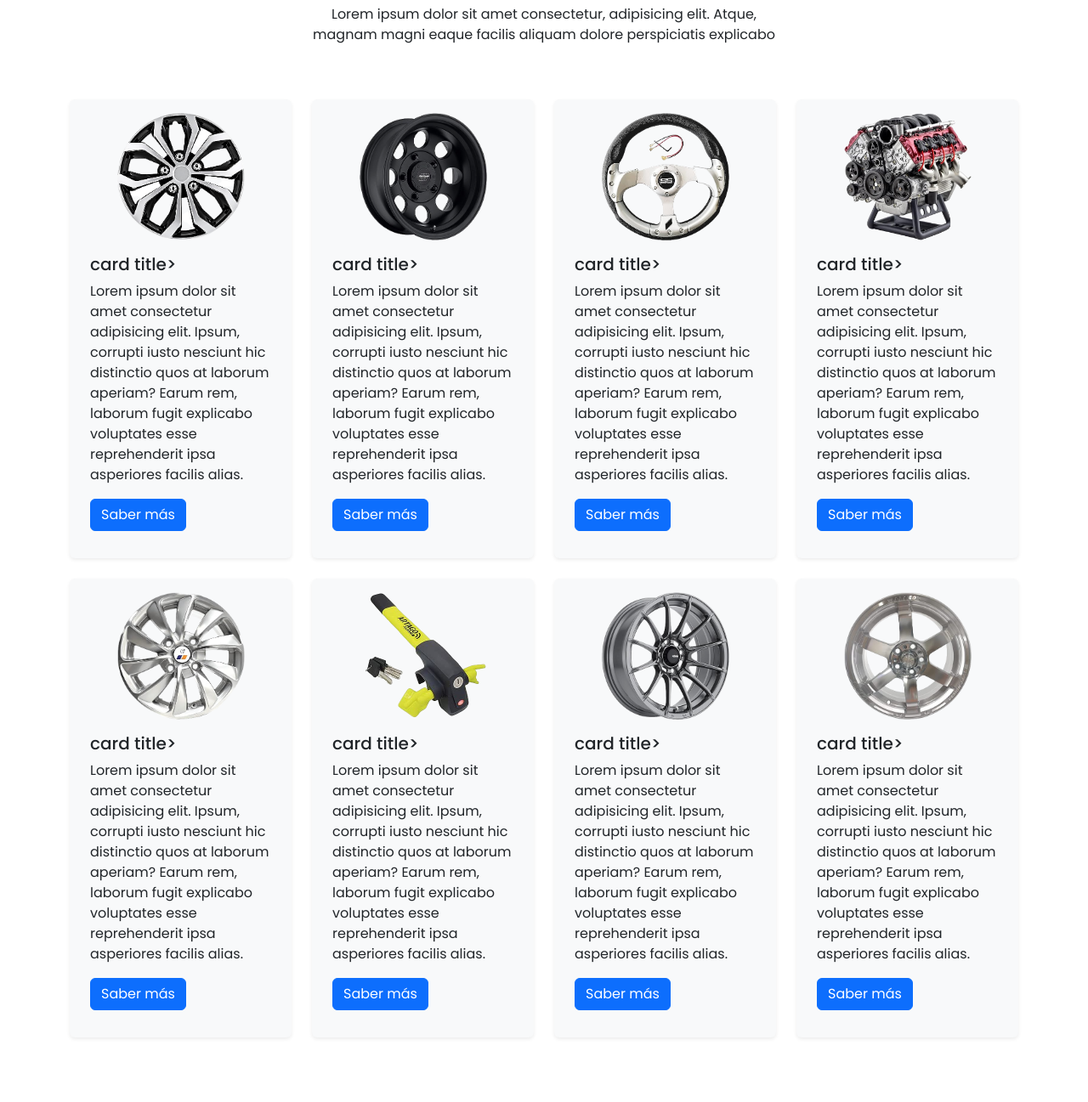
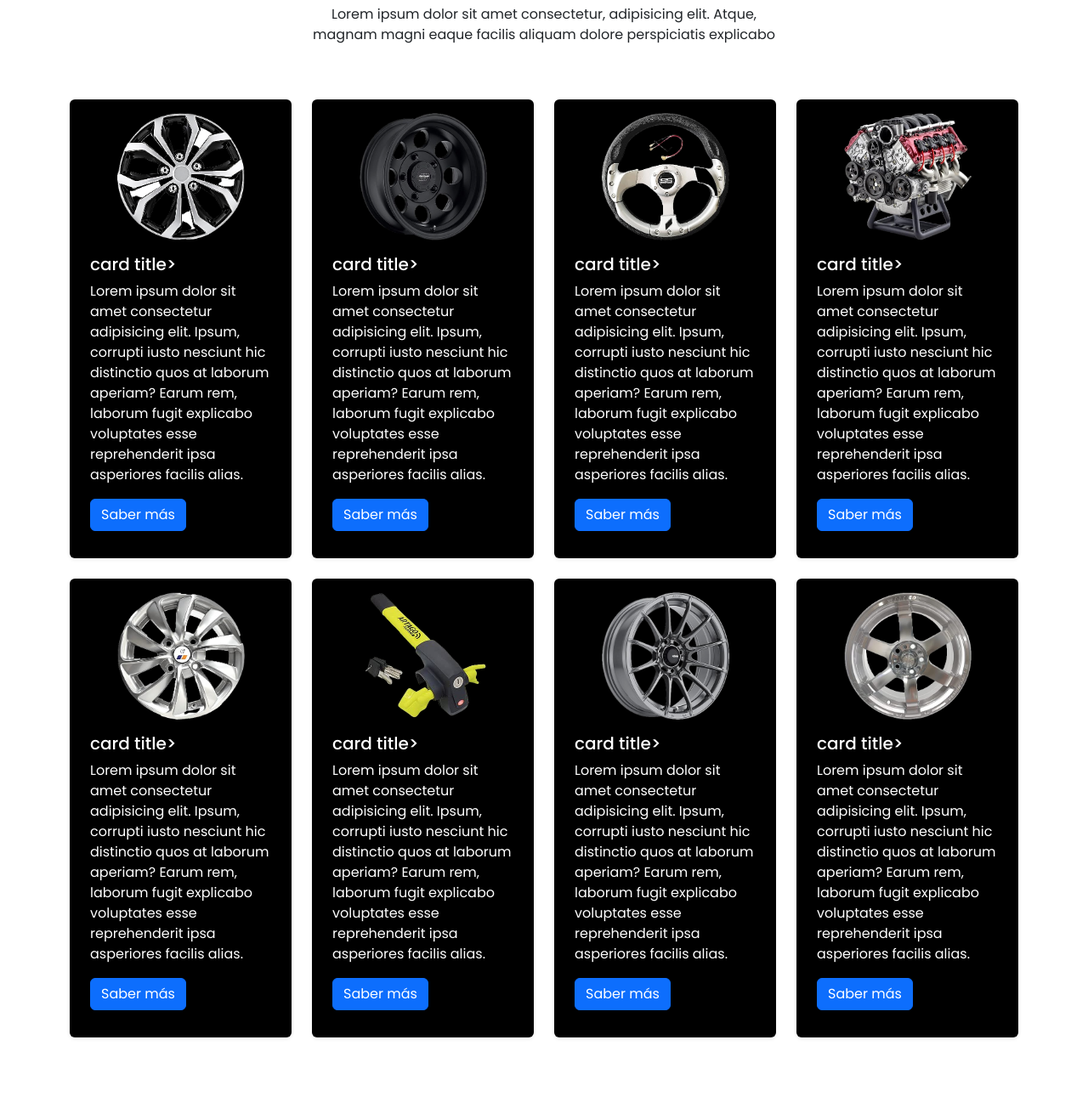
Before and after one commit to imaalcocer/proyecto-final, a plain HTML site: page index.html in a window 1280 px wide. Shown: the part 1343-2640 px from the top of the page at 85% size. Drawn offline with nearby package versions, Linux system fonts and the light colour scheme.

Commit message:
Add files via upload

```diff
--- a/index.html
+++ b/index.html
@@ -200,6 +200,9 @@
 </section>
 
 
+
+
+
 <section class="product" id="Productos">
          <div class="container">
             <div class="row">
@@ -214,12 +217,12 @@
             </div>
             <div class="row">
                 <div class="col-12 col-md-12 col-lg-3">
-                 <div class="card bg-light shadow-sm border-0 px-2 py-3 mb-4">
+                 <div class="card bg-light shadow-sm border-0 px-2 py-3 mb-4 bg-black">
                    <div class="text-center">
                         <img src="imagenes/pr1.png" alt="">
                     </div>
-                    <div class="card-body">
-                         <h5 class="card-title">card title></h5>
+                     <div class="card-body text-white">
+                         <h5 class="card-title text-white">card title></h5>
                          <p>
                             Lorem ipsum dolor sit amet consectetur adipisicing elit.
                             Ipsum, corrupti iusto nesciunt hic distinctio quos at laborum aperiam? Earum rem,
@@ -232,12 +235,12 @@
                 </div>
 
                 <div class="col-12 col-md-12 col-lg-3">
-                    <div class="card bg-light shadow-sm border-0 px-2 py-3 mb-4">
+                    <div class="card bg-light shadow-sm border-0 px-2 py-3 mb-4 bg-black">
                       <div class="text-center">
                            <img src="imagenes/pr2.png" alt="">
                        </div>
-                       <div class="card-body">
-                            <h5 class="card-title">card title></h5>
+                       <div class="card-body text-white">
+                            <h5 class="card-title text-white">card title></h5>
                             <p>
                                Lorem ipsum dolor sit amet consectetur adipisicing elit.
                                Ipsum, corrupti iusto nesciunt hic distinctio quos at laborum aperiam? Earum rem,
@@ -250,12 +253,12 @@
                    </div>
 
                    <div class="col-12 col-md-12 col-lg-3">
-                    <div class="card bg-light shadow-sm border-0 px-2 py-3 mb-4">
+                    <div class="card bg-light shadow-sm border-0 px-2 py-3 mb-4 bg-black">
                       <div class="text-center">
                            <img src="imagenes/pr3.png" alt="">
                        </div>
-                       <div class="card-body">
-                            <h5 class="card-title">card title></h5>
+                       <div class="card-body text-white">
+                            <h5 class="card-title text-white">card title></h5>
                             <p>
                                Lorem ipsum dolor sit amet consectetur adipisicing elit.
                                Ipsum, corrupti iusto nesciunt hic distinctio quos at laborum aperiam? Earum rem,
@@ -268,12 +271,12 @@
                    </div>
 
                    <div class="col-12 col-md-12 col-lg-3">
-                    <div class="card bg-light shadow-sm border-0 px-2 py-3 mb-4">
+                    <div class="card bg-light shadow-sm border-0 px-2 py-3 mb-4 bg-black">
                       <div class="text-center">
                            <img src="imagenes/pr4.png" alt="">
                        </div>
-                       <div class="card-body">
-                            <h5 class="card-title">card title></h5>
+                       <div class="card-body text-white">
+                            <h5 class="card-title text-white">card title></h5>
                             <p>
                                Lorem ipsum dolor sit amet consectetur adipisicing elit.
                                Ipsum, corrupti iusto nesciunt hic distinctio quos at laborum aperiam? Earum rem,
@@ -286,12 +289,12 @@
                    </div>
 
                    <div class="col-12 col-md-12 col-lg-3">
-                    <div class="card bg-light shadow-sm border-0 px-2 py-3 mb-4">
+                    <div class="card bg-light shadow-sm border-0 px-2 py-3 mb-4 bg-black">
                       <div class="text-center">
                            <img src="imagenes/pr5.png" alt="">
                        </div>
-                       <div class="card-body">
-                            <h5 class="card-title">card title></h5>
+                       <div class="card-body text-white">
+                            <h5 class="card-title text-white">card title></h5>
                             <p>
                                Lorem ipsum dolor sit amet consectetur adipisicing elit.
                                Ipsum, corrupti iusto nesciunt hic distinctio quos at laborum aperiam? Earum rem,
@@ -304,12 +307,12 @@
                    </div>
 
                    <div class="col-12 col-md-12 col-lg-3">
-                    <div class="card bg-light shadow-sm border-0 px-2 py-3 mb-4">
+                    <div class="card bg-light shadow-sm border-0 px-2 py-3 mb-4 bg-black">
                       <div class="text-center">
                            <img src="imagenes/pr6.png" alt="">
                        </div>
-                       <div class="card-body">
-                            <h5 class="card-title">card title></h5>
+                       <div class="card-body text-white">
+                            <h5 class="card-title text-white">card title></h5>
                             <p>
                                Lorem ipsum dolor sit amet consectetur adipisicing elit.
                                Ipsum, corrupti iusto nesciunt hic distinctio quos at laborum aperiam? Earum rem,
@@ -322,12 +325,12 @@
                    </div>
 
                    <div class="col-12 col-md-12 col-lg-3">
-                    <div class="card bg-light shadow-sm border-0 px-2 py-3 mb-4">
+                    <div class="card bg-light shadow-sm border-0 px-2 py-3 mb-4 bg-black">
                       <div class="text-center">
                            <img src="imagenes/pr7.png" alt="">
                        </div>
-                       <div class="card-body">
-                            <h5 class="card-title">card title></h5>
+                       <div class="card-body text-white">
+                            <h5 class="card-title text-white">card title></h5>
                             <p>
                                Lorem ipsum dolor sit amet consectetur adipisicing elit.
                                Ipsum, corrupti iusto nesciunt hic distinctio quos at laborum aperiam? Earum rem,
@@ -340,12 +343,12 @@
                    </div>
 
                    <div class="col-12 col-md-12 col-lg-3">
-                    <div class="card bg-light shadow-sm border-0 px-2 py-3 mb-4">
+                    <div class="card bg-light shadow-sm border-0 px-2 py-3 mb-4 bg-black">
                       <div class="text-center">
                            <img src="imagenes/pr8.png" alt="">
                        </div>
-                       <div class="card-body">
-                            <h5 class="card-title">card title></h5>
+                       <div class="card-body text-white">
+                            <h5 class="card-title text-white">card title></h5>
                             <p>
                                Lorem ipsum dolor sit amet consectetur adipisicing elit.
                                Ipsum, corrupti iusto nesciunt hic distinctio quos at laborum aperiam? Earum rem,
@@ -358,6 +361,12 @@
           </div>
     </div>
 </section>
+
+
+
+
+
+
 
 <section class="banner" id="piesas">
     <div class="container">
```
